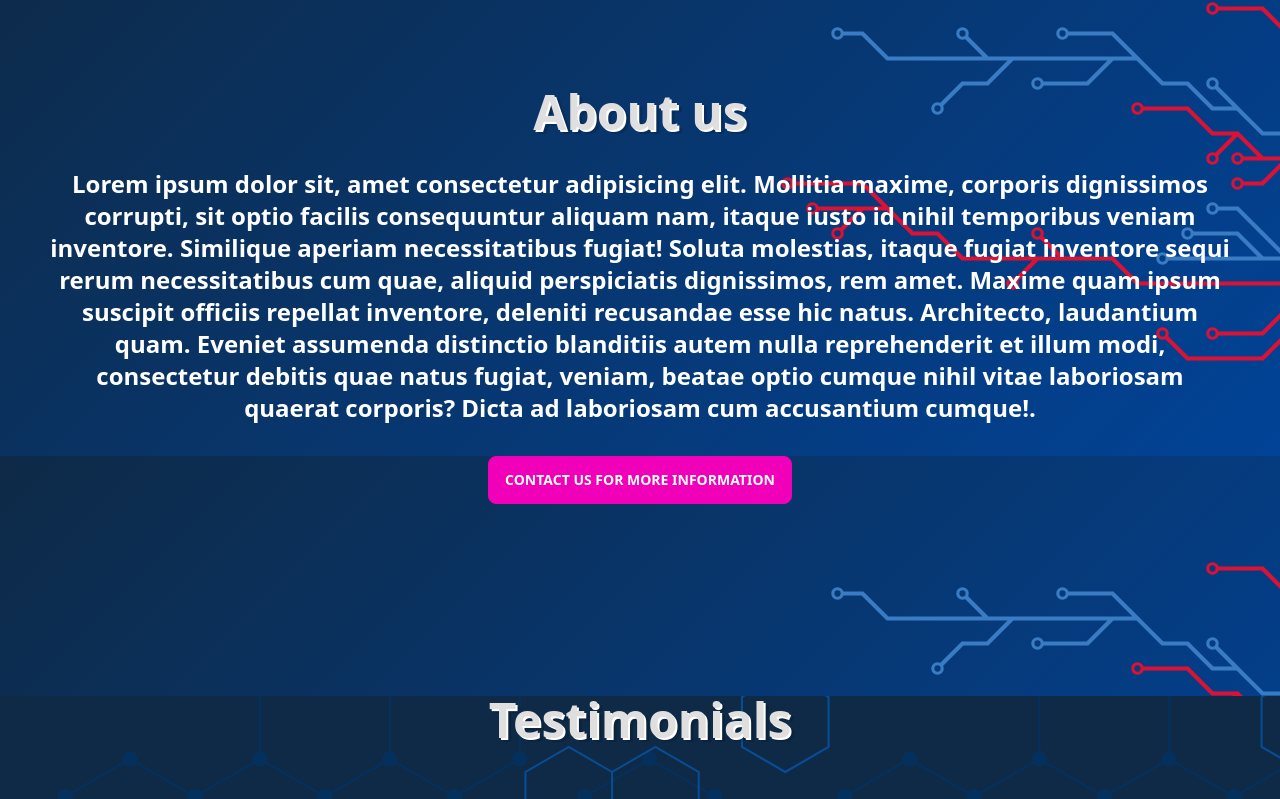
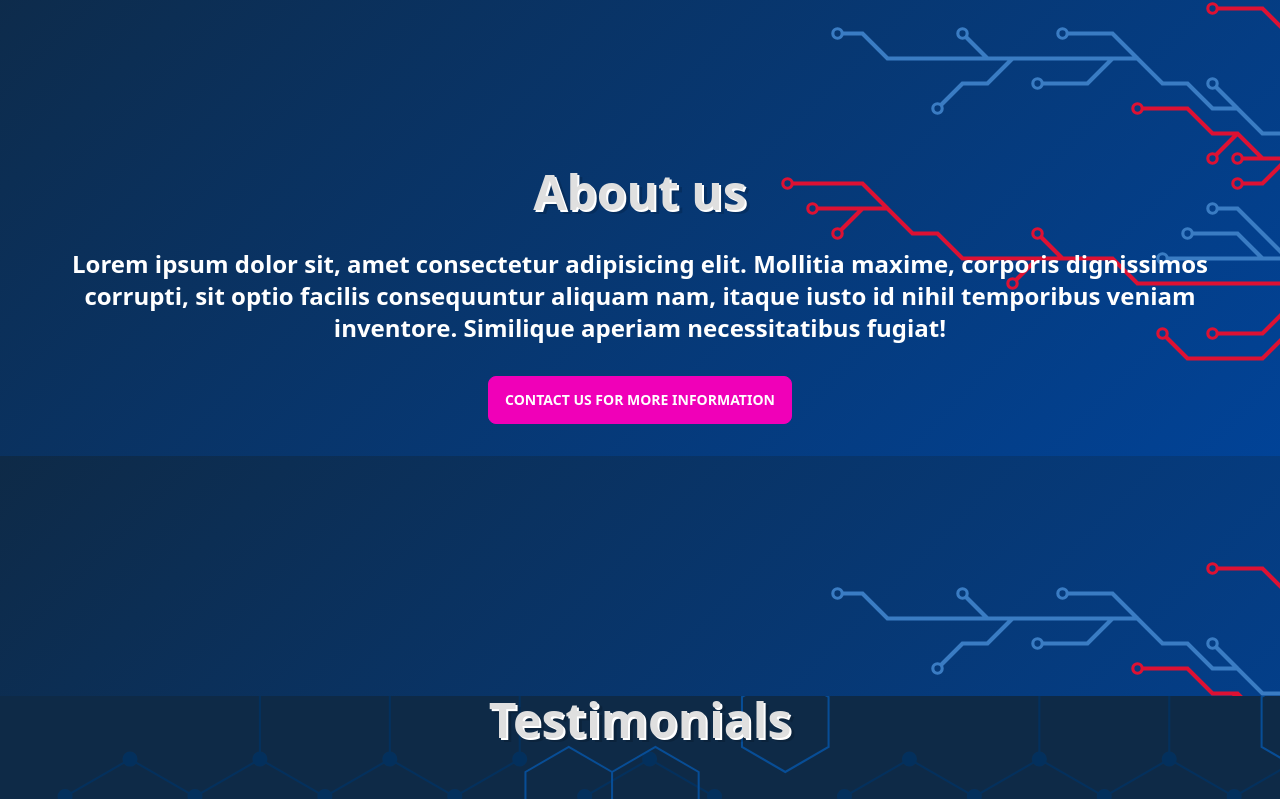
Before and after one commit to Black-crypto-gif/daisyUi-2, a website built with Vite: page index.html in a window 1280 px wide. Shown: the part 1626-2425 px from the top of the page. Built offline with nearby package versions, Linux system fonts and the light colour scheme; some packages are replaced by stand-ins of ours.

Commit message:
Text + Screen-h

```diff
--- a/index.html
+++ b/index.html
@@ -133,9 +133,7 @@
           <div>
             <h1 style="color: #dfdfdf;
             text-shadow: 2px 2px 0px #FFFFFF, 5px 4px 0px rgba(0,0,0,0.15);" class="text-5xl font-bold">About us</h1>
-            <p class="float-center m-8 text-2xl text-white font-bold">Lorem ipsum dolor sit, amet consectetur adipisicing elit. Mollitia maxime, corporis dignissimos corrupti, sit optio facilis consequuntur aliquam nam, itaque iusto id nihil temporibus veniam inventore. Similique aperiam necessitatibus fugiat!
-            Soluta molestias, itaque fugiat inventore sequi rerum necessitatibus cum quae, aliquid perspiciatis dignissimos, rem amet. Maxime quam ipsum suscipit officiis repellat inventore, deleniti recusandae esse hic natus. Architecto, laudantium quam.
-            Eveniet assumenda distinctio blanditiis autem nulla reprehenderit et illum modi, consectetur debitis quae natus fugiat, veniam, beatae optio cumque nihil vitae laboriosam quaerat corporis? Dicta ad laboriosam cum accusantium cumque!.</p>
+            <p class="float-center m-8 text-2xl text-white font-bold">Lorem ipsum dolor sit, amet consectetur adipisicing elit. Mollitia maxime, corporis dignissimos corrupti, sit optio facilis consequuntur aliquam nam, itaque iusto id nihil temporibus veniam inventore. Similique aperiam necessitatibus fugiat!</p>
             <button id='contact' class="btn btn-secondary">Contact us for more information</button>
           </div>
         </div>
```
